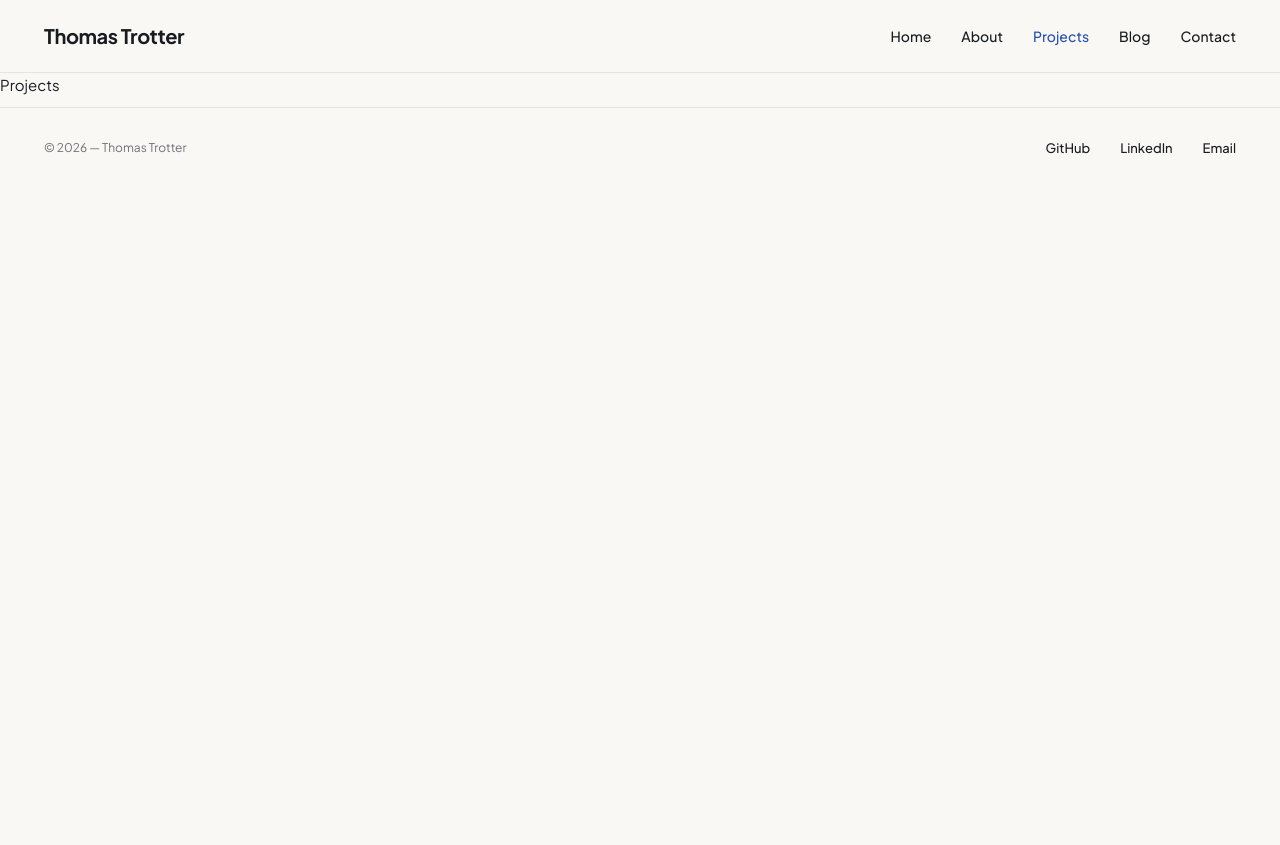
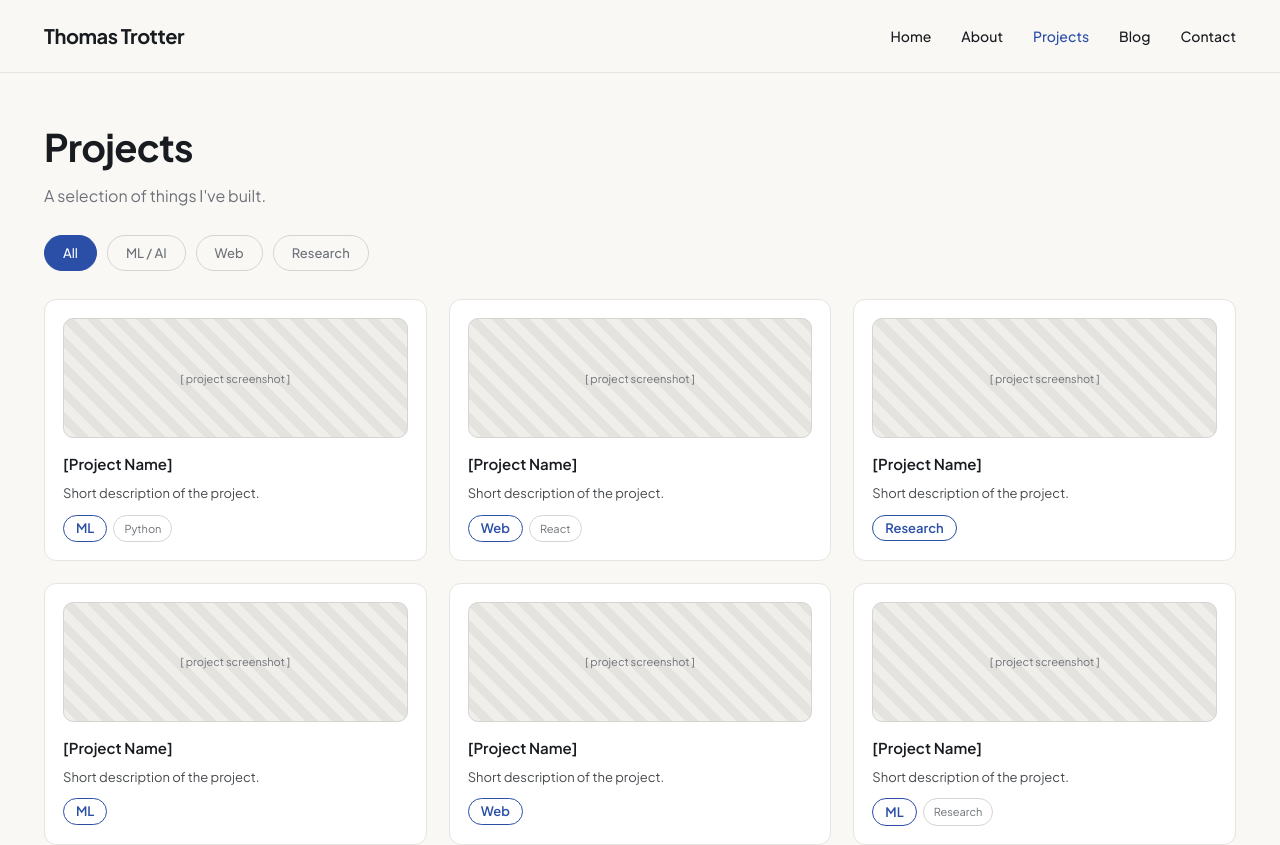
Before and after one commit to thomas-trotter/portfolio, a Next.js app: page /projects in a window 1280 px wide. Shown: the top 845 px of the page. Before the commit the page ends 800 px from the top, so only its background shows below. Built offline with nearby package versions, Linux system fonts and the light colour scheme.

Commit message:
Update page.tsx

```diff
--- a/src/app/projects/page.tsx
+++ b/src/app/projects/page.tsx
@@ -1,9 +1,10 @@
-import PageLayout from "@/components/layout/page-layout"
+import PageLayout from "@/components/layout/page-layout";
+import ProjectsGridSection from "@/components/sections/projects-grid-section";
 
 export default function ProjectsPage() {
-    return (
-        <PageLayout>
-            <p>Projects</p>
-        </PageLayout>
-    )
+  return (
+    <PageLayout>
+      <ProjectsGridSection />
+    </PageLayout>
+  );
 }
```
